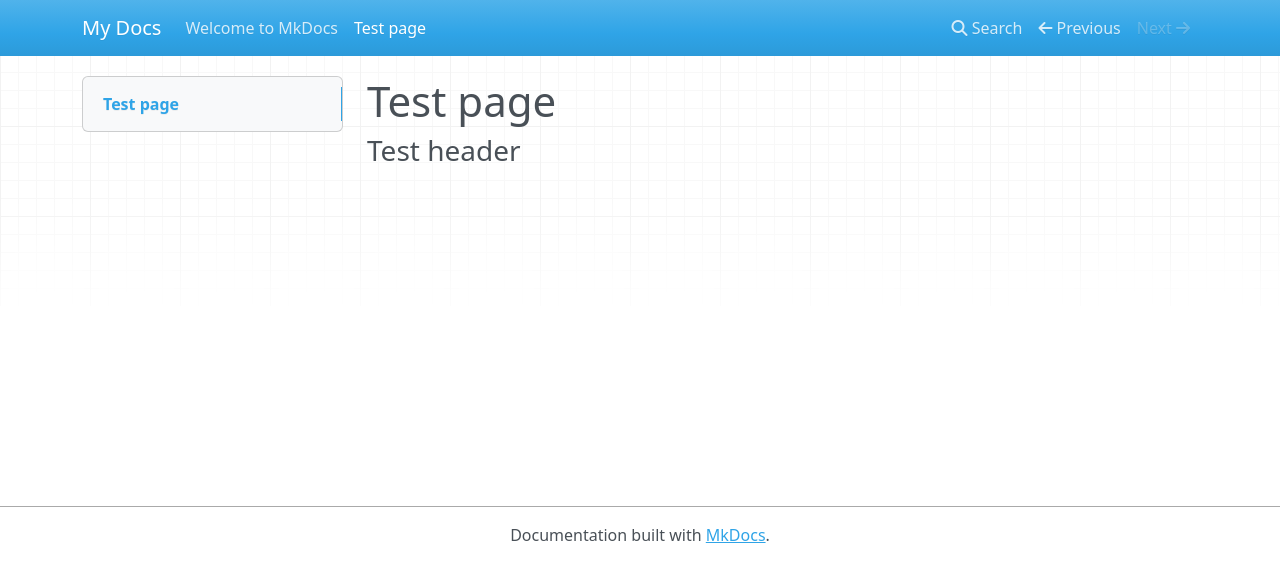
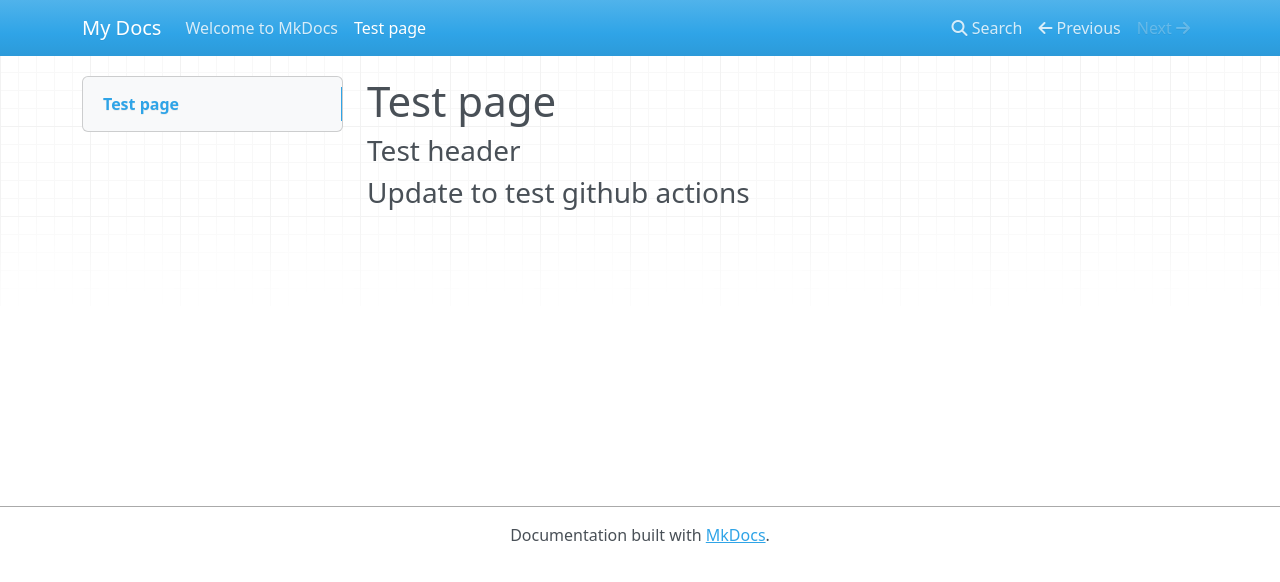
Before and after one commit to hoshistardust/test-github-actions, an MkDocs documentation site: the page built from docs/# Test page.md, in a window 1280 px wide. Shown: the top 582 px of the page. Built offline with MkDocs 1.6.1, drawn with Linux system fonts in a browser that asks for light colours; nearby versions of some CDN libraries.

Commit message:
github actions test 2

```diff
--- a/docs/# Test page.md
+++ b/docs/# Test page.md
@@ -1,2 +1,3 @@
 # Test page
 ### Test header
+### Update to test github actions
```
Also changed, not shown: site/index.html, 1 other file.
